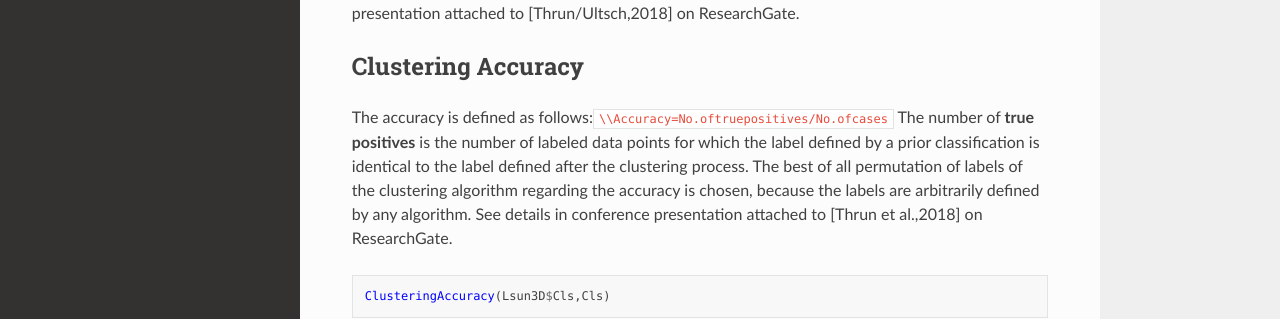
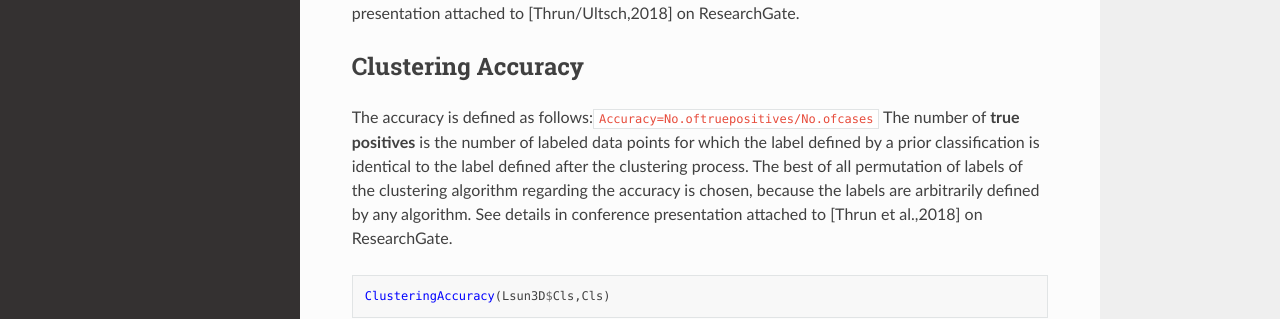
Before and after one commit to AsbahToqeer/DatabionicSwarm, a Sphinx documentation site: the page built from docs/source/third.rst, in a window 1280 px wide and 1217 px high. Shown: the part 710-1029 px from the top of the window. Built offline with Sphinx 7.4.7 and the Read the Docs theme 2.0.0, drawn with Linux system fonts in a browser that asks for light colours.

```diff
--- a/docs/source/third.rst
+++ b/docs/source/third.rst
@@ -25,7 +25,7 @@ This has the advantage of an clear range of [−2,2]. Further Details can be rea
 Clustering Accuracy
 -------------------
 
-The accuracy is defined as follows:``\\Accuracy=No.oftruepositives/No.ofcases`` The number of **true positives** is the number of labeled data points for which the label defined by a prior classification is identical to the label defined after the clustering process. The best of all permutation of labels of the clustering algorithm regarding the accuracy is chosen, because the labels are arbitrarily defined by any algorithm. See details in conference presentation attached to [Thrun et al.,2018] on ResearchGate.
+The accuracy is defined as follows:``Accuracy=No.oftruepositives/No.ofcases`` The number of **true positives** is the number of labeled data points for which the label defined by a prior classification is identical to the label defined after the clustering process. The best of all permutation of labels of the clustering algorithm regarding the accuracy is chosen, because the labels are arbitrarily defined by any algorithm. See details in conference presentation attached to [Thrun et al.,2018] on ResearchGate.
 
 .. code-block:: R
 
```
